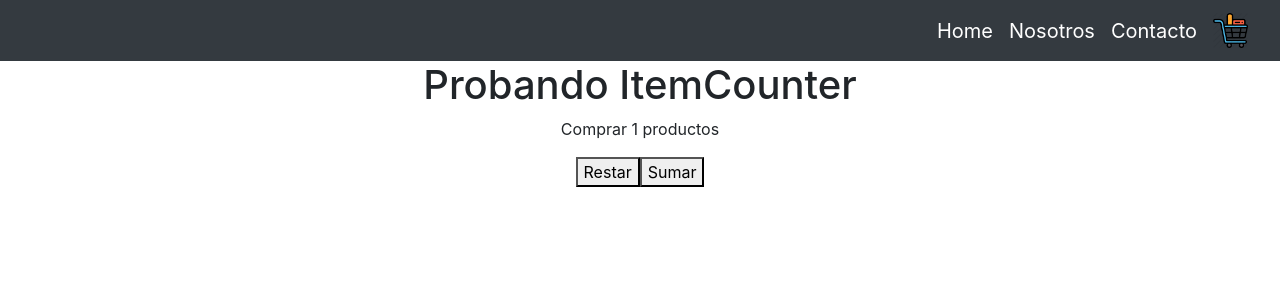
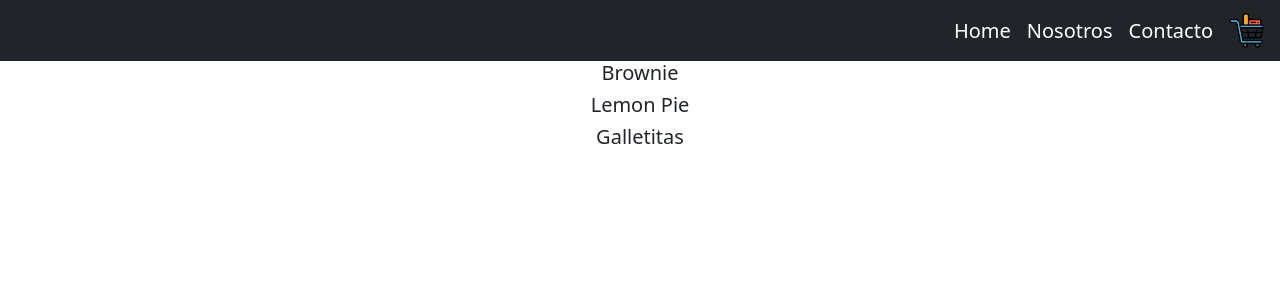
Before and after one commit to gus-valenzuela/flower-cooks, a React (Create React App) app in the folder flower-cooks-app/: page / in a window 1280 px wide. Shown: the top 300 px of the page. Built offline with nearby package versions, Linux system fonts and the light colour scheme.

Commit message:
Desafio clase 6

```diff
--- a/flower-cooks-app/src/App.js
+++ b/flower-cooks-app/src/App.js
@@ -7,7 +7,7 @@ function App() {
   return (
     <div className="App">
       <NavBar/>
-      <ItemListContainer greeting = "Probando ItemCounter"/>
+      <ItemListContainer/>
     </div>
 
   );
--- /dev/null
+++ b/flower-cooks-app/src/components/ItemList.js
@@ -0,0 +1,37 @@
+import React from 'react';
+
+function ItemList(){
+    const products = [
+        {
+            pictureURL:"",
+            title:"Brownie",
+            price:"200",
+            id:1,
+            description:"Una breve descripción",
+        },
+        {
+            pictureURL:"",
+            title:"Lemon Pie",
+            price:"150",
+            id:2,
+            description:"Una breve descripción",
+        },
+        {
+            pictureURL:"",
+            title:"Galletitas",
+            price:"180",
+            id:3,
+            description:"Una breve descripción",
+        }
+    ];
+
+    return (
+        <div>
+            {
+                products.map((products)=> { return <h5>{products.title}</h5>})
+            }
+        </div>
+    )
+}
+
+export default ItemList
--- a/flower-cooks-app/src/components/ItemListContainer.js
+++ b/flower-cooks-app/src/components/ItemListContainer.js
@@ -1,11 +1,10 @@
 import React from 'react'
-import CountButtom from './ItemCount'
+import ItemList from './ItemList'
 
 function ItemListContainer(props) {
     return (
         <div>
-            <h1>{props.greeting}</h1>
-            <CountButtom stock="5"/>
+            <ItemList/>
         </div>
     );
 }
```
Also changed, not shown: package.json (deleted, +0 -15 lines), flower-cooks-app/src/components/Item.js (added), 2 other files (tests, documents, lock files or other folders).
